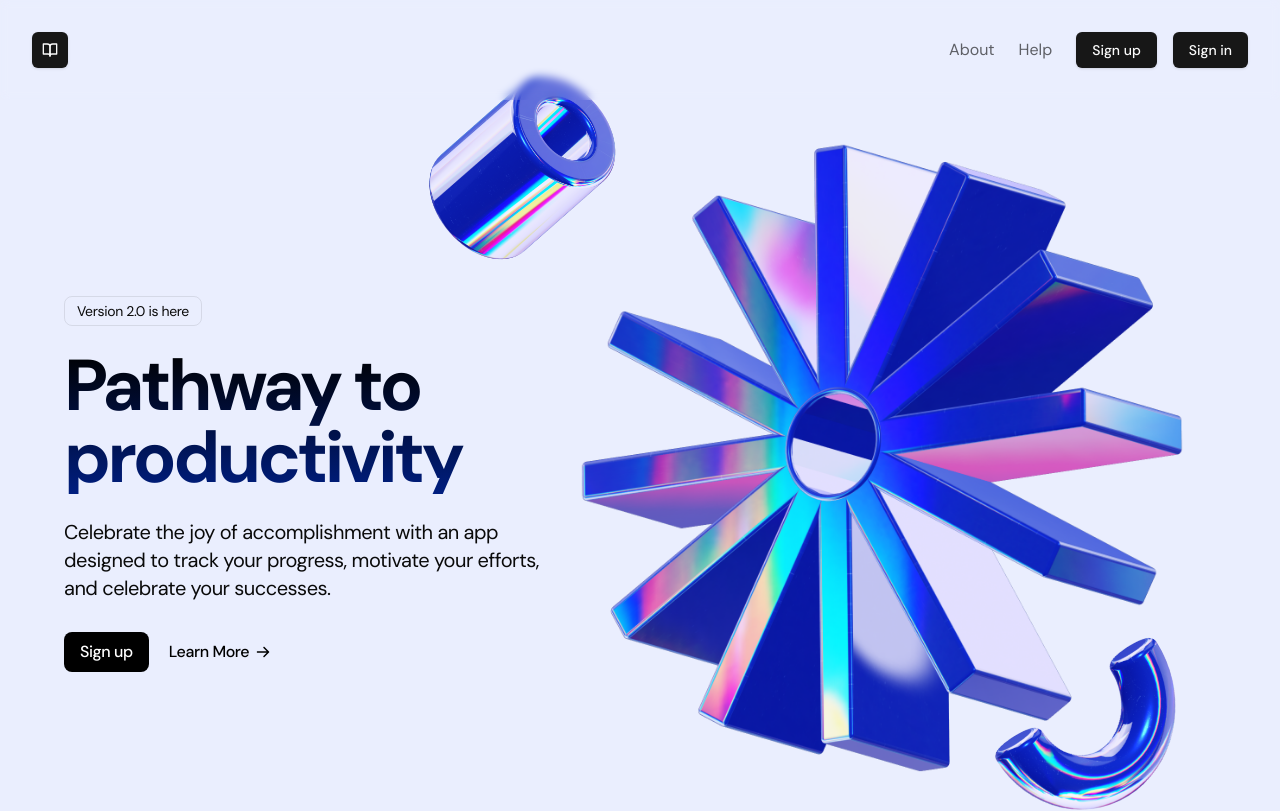
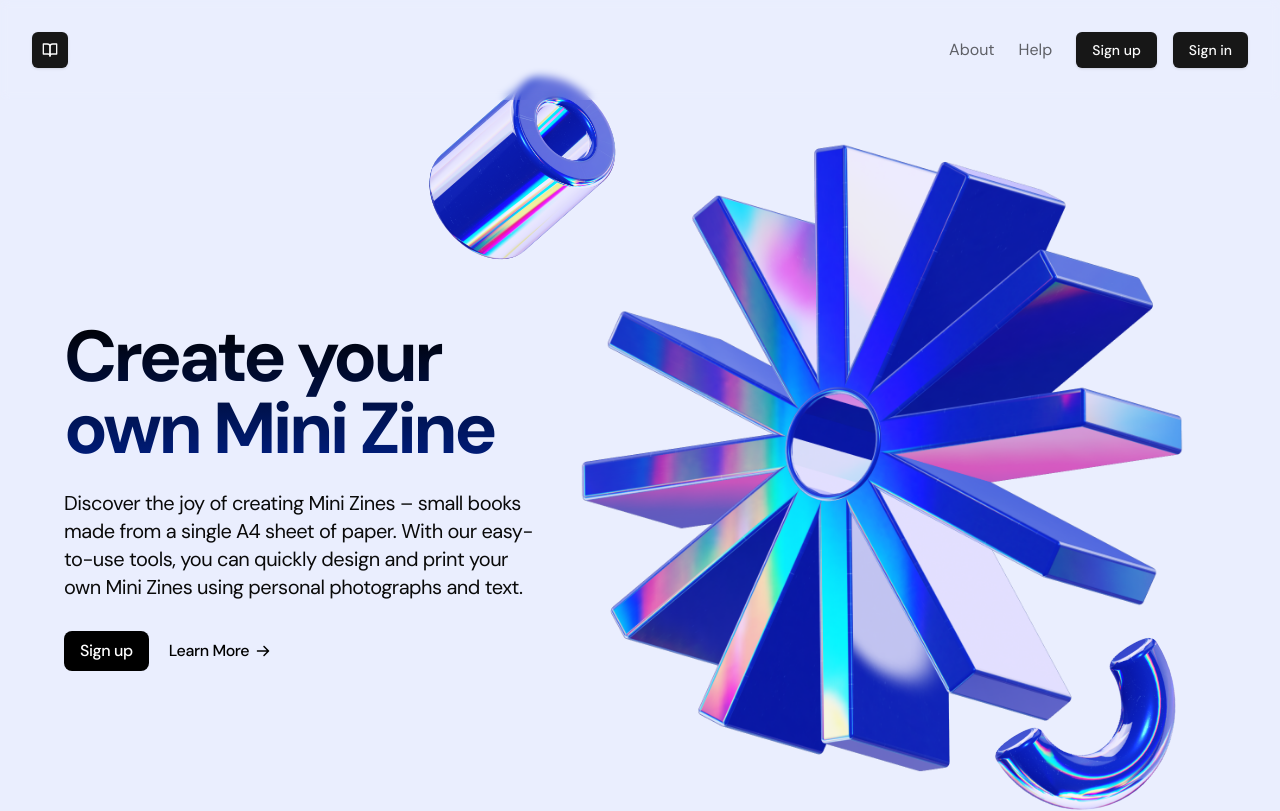
Before and after one commit to SainaFirooz/mini-zine, a Next.js app: page / in a window 1280 px wide. Shown: the top 811 px of the page. Built offline with nearby package versions, Linux system fonts and the light colour scheme; no server answers.

Commit message:
changed texts in the hero section

```diff
--- a/src/components/sections/hero.tsx
+++ b/src/components/sections/hero.tsx
@@ -24,14 +24,14 @@ export const Hero = () => {
       <div className="container">
         <div className="md:flex items-center">
           <div className="md:w-[478px]">
-            <div className="tag">Version 2.0 is here</div>
+            {/* <div className="tag">Version 2.0 is here</div> */}
             <h1 className="text-5xl md:text-7xl font-bold tracking-tighter bg-gradient-to-b from-black to-[#001E80] text-transparent bg-clip-text mt-6">
-              Pathway to productivity
+              Create your own Mini Zine
             </h1>
             <p className="text-xl text-[£010D3E] tracking-tight mt-6">
-              Celebrate the joy of accomplishment with an app designed to track
-              your progress, motivate your efforts, and celebrate your
-              successes.
+              Discover the joy of creating Mini Zines – small books made from a
+              single A4 sheet of paper. With our easy-to-use tools, you can quickly design and print your own Mini Zines using
+              personal photographs and text.
             </p>
             <div className="flex gap-1 items-center mt-[30px]">
               <button className="btn btn-primary">Sign up</button>
```
